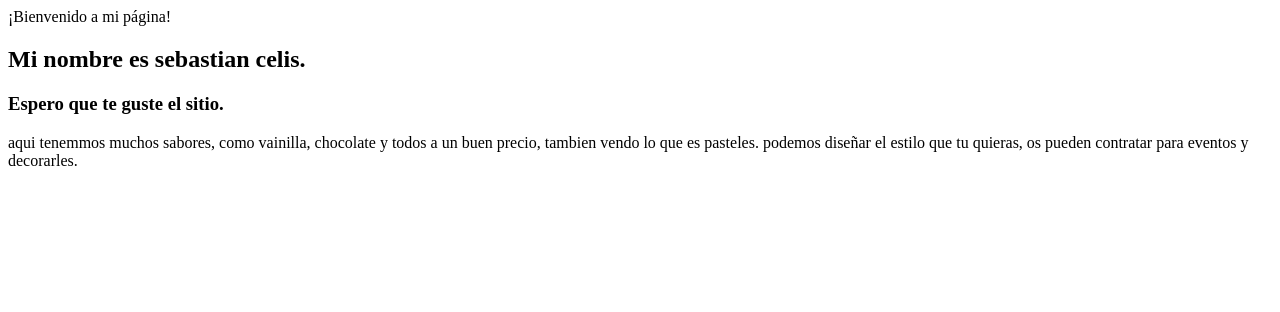
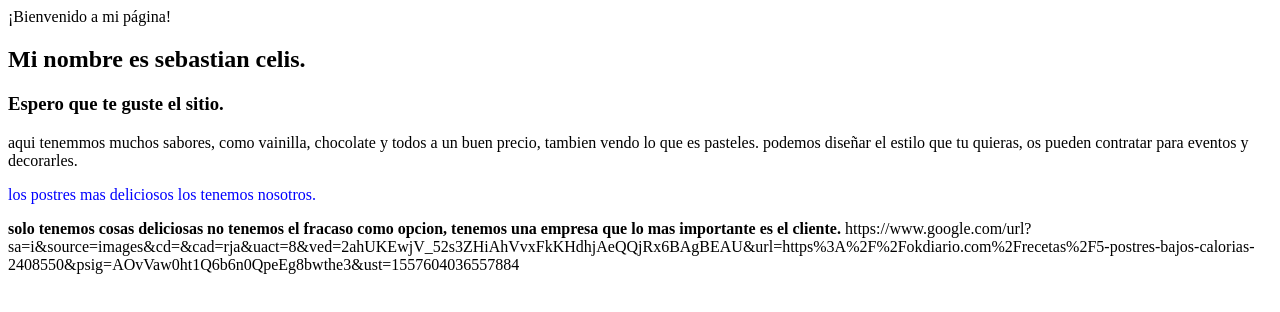
Before and after one commit to jcelis1901/Celispostres, a plain HTML site: page index.html in a window 1280 px wide. Drawn offline with Linux system fonts and the light colour scheme.

Commit message:
Update index.html

```diff
--- a/index.html
+++ b/index.html
@@ -8,3 +8,7 @@
 <h2>Mi nombre es sebastian celis.</h2>
 <h3>Espero que te guste el sitio.</h3>
 <p>aqui tenemmos muchos sabores, como vainilla, chocolate y todos a un buen precio, tambien vendo lo que es pasteles. podemos diseñar el estilo que tu quieras, os pueden contratar para eventos y decorarles.</p>
+<p><font color="blue">los postres mas deliciosos los tenemos nosotros.</font></p>
+<b>solo tenemos cosas deliciosas no tenemos el fracaso como opcion, tenemos una empresa que lo mas importante es el cliente.</b>
+<img src=>https://www.google.com/url?sa=i&source=images&cd=&cad=rja&uact=8&ved=2ahUKEwjV_52s3ZHiAhVvxFkKHdhjAeQQjRx6BAgBEAU&url=https%3A%2F%2Fokdiario.com%2Frecetas%2F5-postres-bajos-calorias-2408550&psig=AOvVaw0ht1Q6b6n0QpeEg8bwthe3&ust=1557604036557884</img>
+</html>
```
